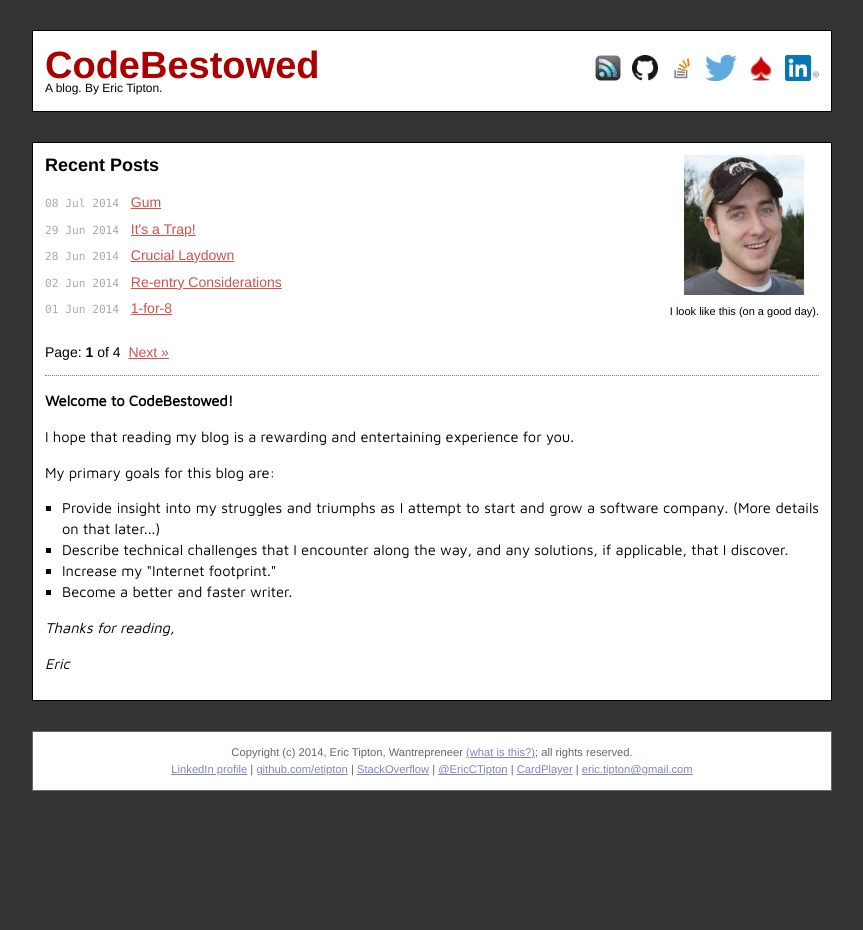
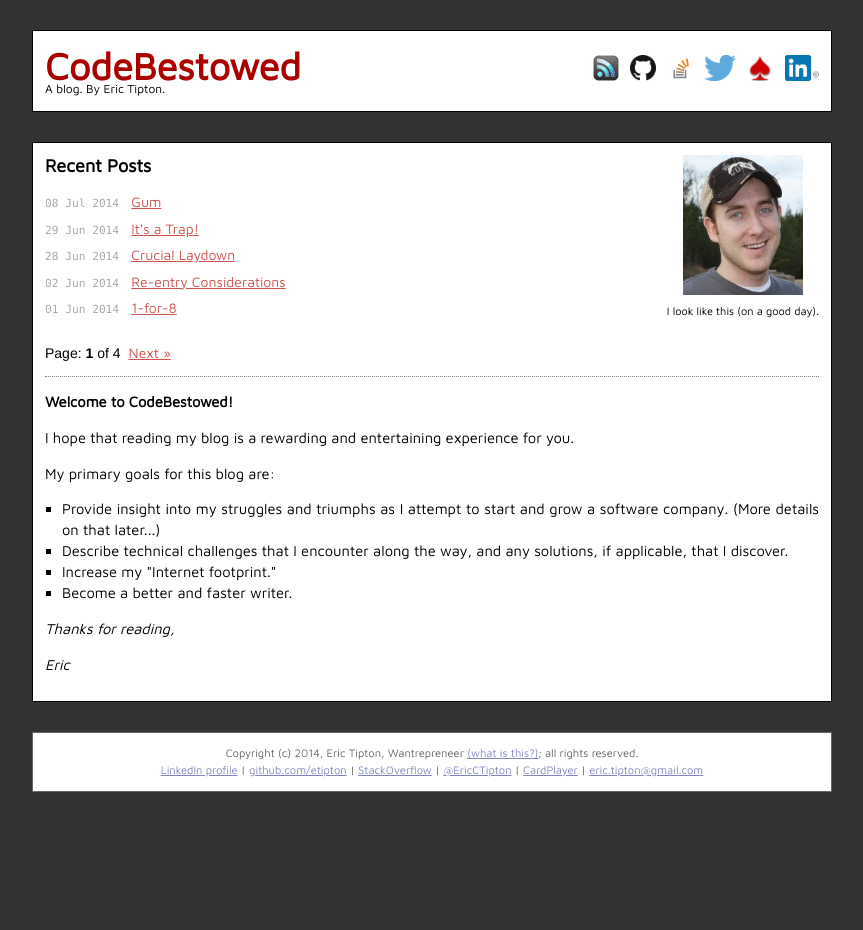
Before and after one commit to etipton/etipton.github.io, a Jekyll site: the page built from index.html, in a window 1280 px wide. Shown: the whole page, without its empty margins (208-1071 px from the left). Built offline with Jekyll 4.4.1, drawn with Linux system fonts in a browser that asks for light colours; nearby versions of some CDN libraries; Markdown is read by kramdown in place of the engine named in the settings; the list of posts is cut into pages by our own code.

Commit message:
use Maven Pro for everything

```diff
--- a/css/main.css
+++ b/css/main.css
@@ -14,7 +14,7 @@ html, body { height: 100%; }
 
 body {
   background-color: #333333;
-  font: 13.34px Helvetica, Arial, sans-serif;
+  font-family: 'Maven Pro', sans-serif;
   text-align: center;
 }
 
--- a/css/syntax.css
+++ b/css/syntax.css
@@ -59,7 +59,4 @@
 .highlight .vi { color: #008080 } /* Name.Variable.Instance */
 .highlight .il { color: #009999 } /* Literal.Number.Integer.Long */
 .meta { color: #aaa; }
-.intro, .post {
-  font-family: 'Maven Pro', sans-serif;
-  font-size: 105%;
-}
+.intro { font-size: 105%; }
```
